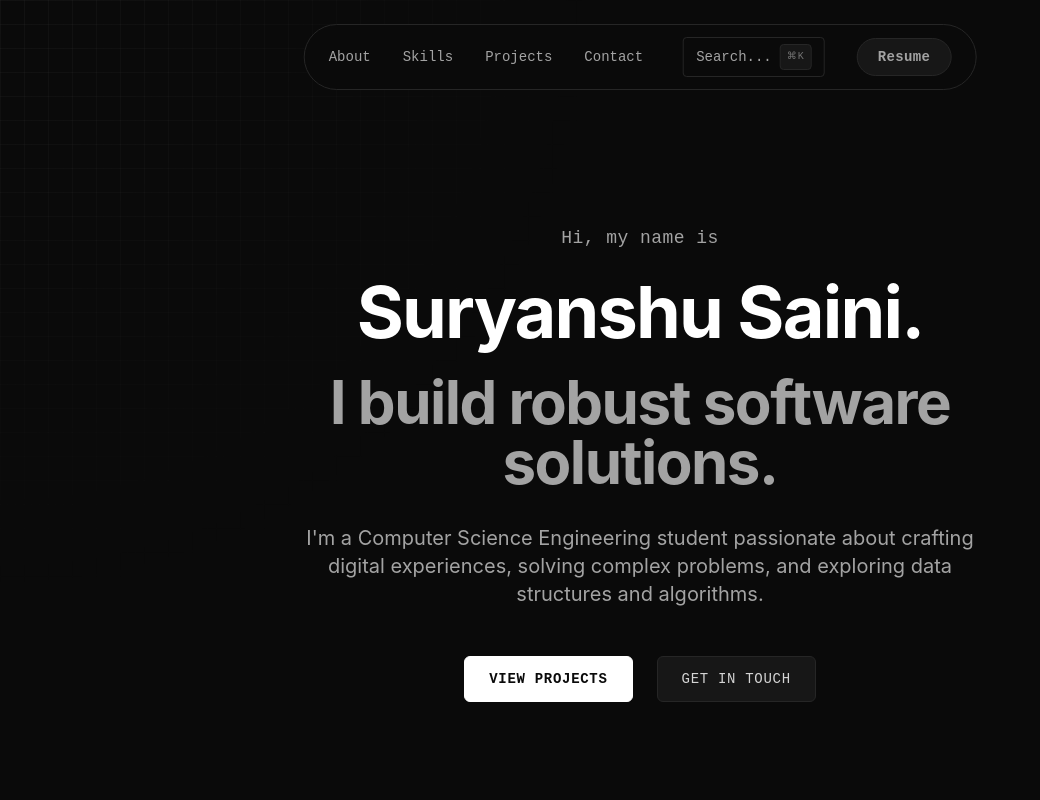
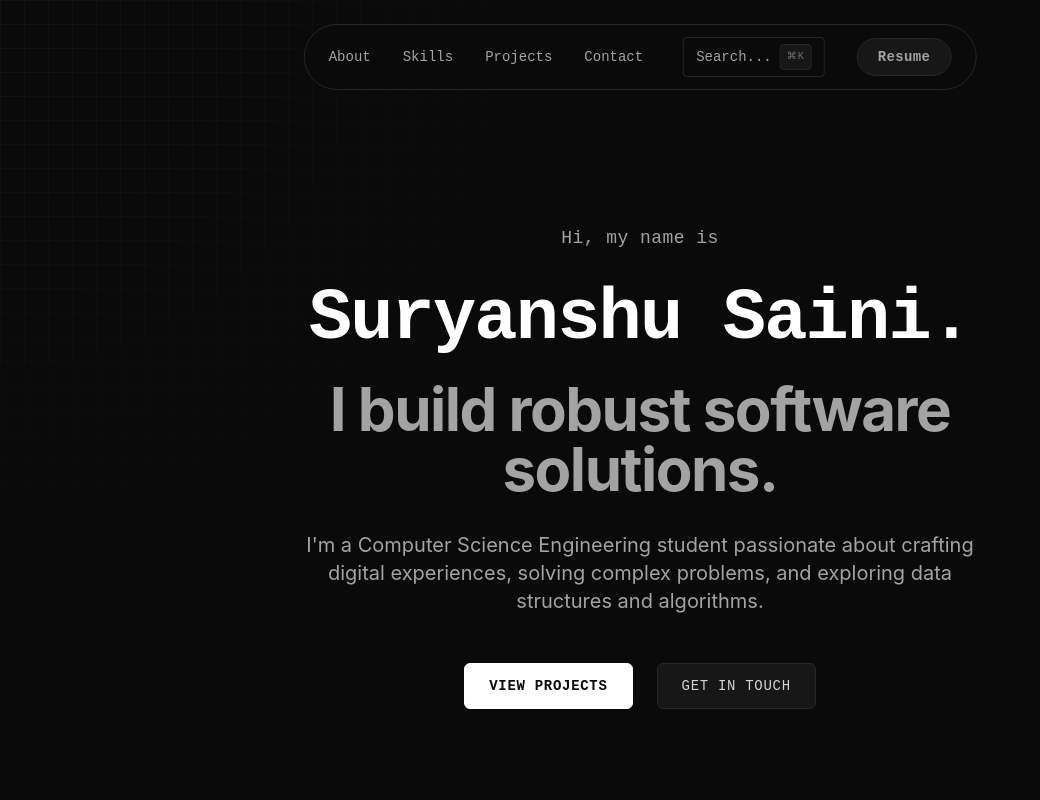
Before and after one commit to suryanshusaini/PORTFOLIO, a React (Vite) app: page / in a window 1280 px wide. Shown: the top 800 px of the page, without its empty margins (0-1040 px from the left). Built offline with nearby package versions, Linux system fonts and the light colour scheme; no server answers.

Commit message:
feat: implement hacker decrypt text effect for hero heading

```diff
--- /dev/null
+++ b/src/components/DecryptText.jsx
@@ -0,0 +1,53 @@
+import React, { useState, useEffect } from "react";
+
+const CHARS = "!<>-_\\/[]{}—=+*^?#_";
+
+function DecryptText({ text, className, delay = 0 }) {
+  // Start fully scrambled
+  const [displayText, setDisplayText] = useState(() =>
+    text.split("").map(() => CHARS[Math.floor(Math.random() * CHARS.length)]).join("")
+  );
+
+  useEffect(() => {
+    let iteration = 0;
+    let interval = null;
+
+    const startSequence = () => {
+      interval = setInterval(() => {
+        setDisplayText(() =>
+          text
+            .split("")
+            .map((char, index) => {
+              if (index < iteration) {
+                return text[index];
+              }
+              return CHARS[Math.floor(Math.random() * CHARS.length)];
+            })
+            .join("")
+        );
+
+        if (iteration >= text.length) {
+          clearInterval(interval);
+        }
+
+        iteration += 1 / 2.5; // Controls speed of reveal (higher denominator = slower)
+      }, 35);
+    };
+
+    let timeout;
+    if (delay > 0) {
+      timeout = setTimeout(startSequence, delay);
+    } else {
+      startSequence();
+    }
+
+    return () => {
+      clearInterval(interval);
+      clearTimeout(timeout);
+    };
+  }, [text, delay]);
+
+  return <span className={`font-mono text-white ${className || ""}`}>{displayText}</span>;
+}
+
+export default DecryptText;
--- a/src/components/Hero.jsx
+++ b/src/components/Hero.jsx
@@ -1,5 +1,6 @@
 import React from "react";
 import { motion } from "framer-motion";
+import DecryptText from "./DecryptText";
 
 function Hero() {
   return (
@@ -14,7 +15,7 @@ function Hero() {
           Hi, my name is
         </p>
         <h1 className="text-4xl sm:text-5xl md:text-7xl font-bold text-white mb-6 tracking-tight">
-          Suryanshu Saini.
+          <DecryptText text="Suryanshu Saini." delay={2500} />
         </h1>
         <h2 className="text-3xl sm:text-4xl md:text-6xl font-bold text-neutral-400 mb-8 tracking-tight">
           I build robust software solutions.
```
